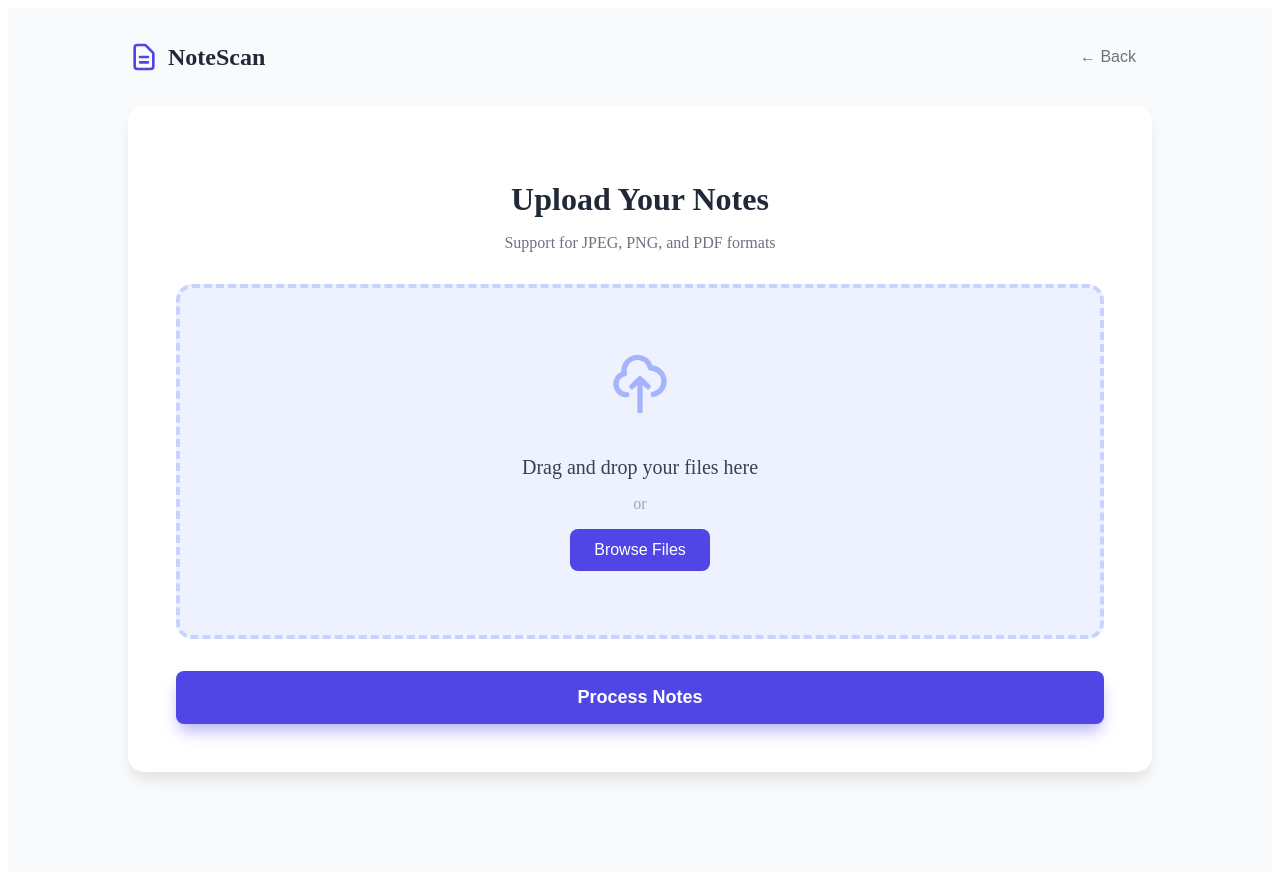
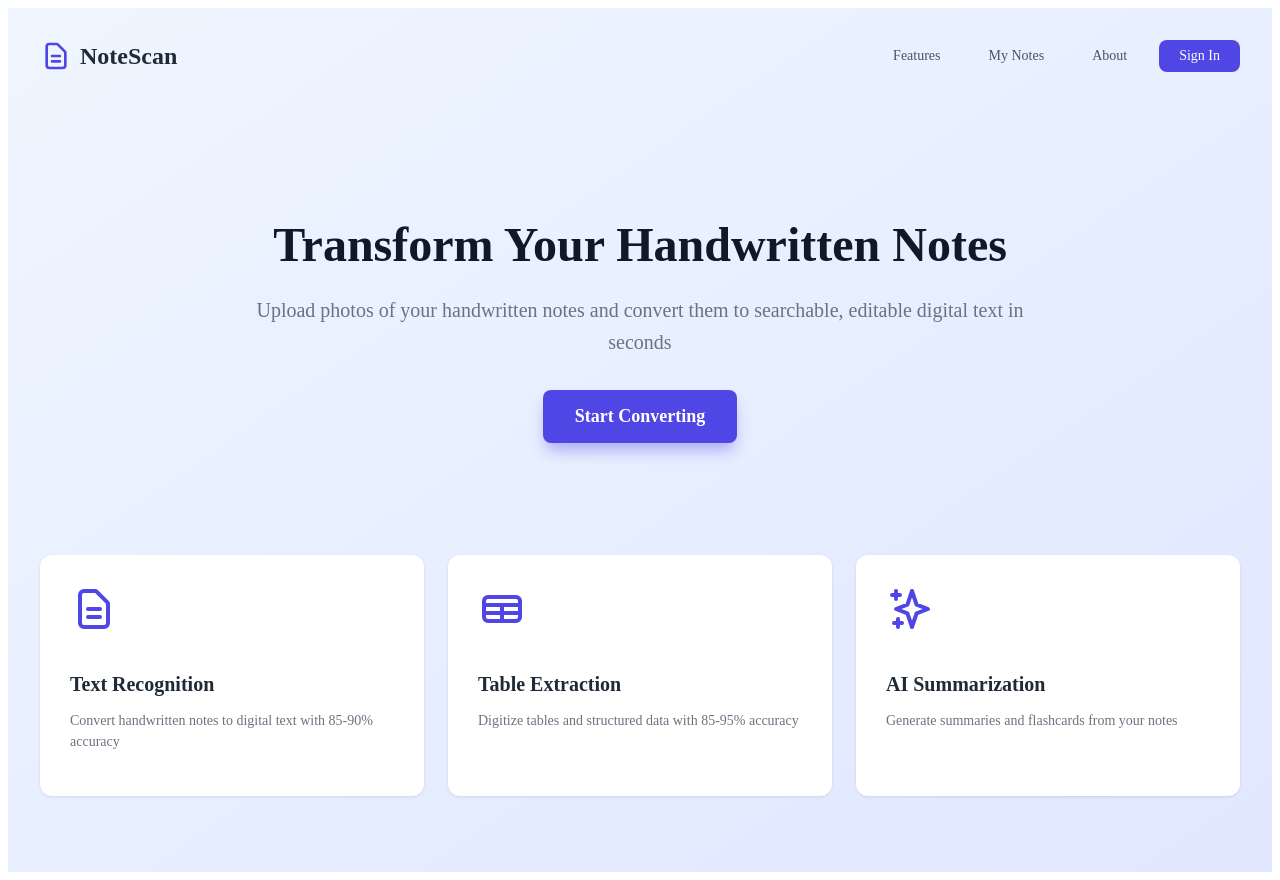
Before and after one commit to BrandonTLau/CMPE-195-Senior-Project, a React (Vite) app in the folder frontend/: page / in a window 1280 px wide. Built offline with nearby package versions, Linux system fonts and the light colour scheme.

Commit message:
added landing page

```diff
--- a/frontend/src/App.jsx
+++ b/frontend/src/App.jsx
@@ -1,10 +1,20 @@
+import { useState } from "react";
 import UploadPage from "./UploadPage";
+import LandingPage from "./LandingPage";
 
 function App() {
+  const [screen, setScreen] = useState("landing");
+
   return (
-    <div>
-      <UploadPage />
-    </div>
+    <>
+      {screen === "landing" && (
+        <LandingPage onStart={() => setScreen("upload")} />
+      )}
+
+      {screen === "upload" && (
+        <UploadPage onBack={() => setScreen("landing")} />
+      )}
+    </>
   );
 }
 
--- /dev/null
+++ b/frontend/src/LandingPage.jsx
@@ -0,0 +1,207 @@
+
+const LandingPage = ({onStart}) => {
+  const handleStartConverting = () => {
+    onStart();
+  };
+
+  return (
+    <div style={styles.container}>
+      {/* Navigation Bar */}
+      <nav style={styles.nav}>
+        <div style={styles.logo}>
+          <svg style={styles.logoIcon} fill="none" stroke="currentColor" viewBox="0 0 24 24">
+            <path strokeLinecap="round" strokeLinejoin="round" strokeWidth={2} d="M9 12h6m-6 4h6m2 5H7a2 2 0 01-2-2V5a2 2 0 012-2h5.586a1 1 0 01.707.293l5.414 5.414a1 1 0 01.293.707V19a2 2 0 01-2 2z" />
+          </svg>
+          <span style={styles.logoText}>NoteScan</span>
+        </div>
+        <div style={styles.navButtons}>
+          <button style={styles.navButton}>Features</button>
+          <button style={styles.navButton}>My Notes</button>
+          <button style={styles.navButton}>About</button>
+          <button style={styles.signInButton}>Sign In</button>
+        </div>
+      </nav>
+
+      {/* Hero Section */}
+      <div style={styles.hero}>
+        <h1 style={styles.heroTitle}>Transform Your Handwritten Notes</h1>
+        <p style={styles.heroSubtitle}>
+          Upload photos of your handwritten notes and convert them to searchable,
+          editable digital text in seconds
+        </p>
+        <button style={styles.ctaButton} onClick={handleStartConverting}>
+          Start Converting
+        </button>
+      </div>
+
+      {/* Feature Cards */}
+      <div style={styles.featuresGrid}>
+        {/* Feature Card 1 */}
+        <div style={styles.featureCard}>
+          <svg style={styles.featureIcon} fill="none" stroke="currentColor" viewBox="0 0 24 24">
+            <path strokeLinecap="round" strokeLinejoin="round" strokeWidth={2} d="M9 12h6m-6 4h6m2 5H7a2 2 0 01-2-2V5a2 2 0 012-2h5.586a1 1 0 01.707.293l5.414 5.414a1 1 0 01.293.707V19a2 2 0 01-2 2z" />
+          </svg>
+          <h3 style={styles.featureTitle}>Text Recognition</h3>
+          <p style={styles.featureDescription}>
+            Convert handwritten notes to digital text with 85-90% accuracy
+          </p>
+        </div>
+
+        {/* Feature Card 2 */}
+        <div style={styles.featureCard}>
+          <svg style={styles.featureIcon} fill="none" stroke="currentColor" viewBox="0 0 24 24">
+            <path strokeLinecap="round" strokeLinejoin="round" strokeWidth={2} d="M3 10h18M3 14h18m-9-4v8m-7 0h14a2 2 0 002-2V8a2 2 0 00-2-2H5a2 2 0 00-2 2v8a2 2 0 002 2z" />
+          </svg>
+          <h3 style={styles.featureTitle}>Table Extraction</h3>
+          <p style={styles.featureDescription}>
+            Digitize tables and structured data with 85-95% accuracy
+          </p>
+        </div>
+
+        {/* Feature Card 3 */}
+        <div style={styles.featureCard}>
+          <svg style={styles.featureIcon} fill="none" stroke="currentColor" viewBox="0 0 24 24">
+            <path strokeLinecap="round" strokeLinejoin="round" strokeWidth={2} d="M5 3v4M3 5h4M6 17v4m-2-2h4m5-16l2.286 6.857L21 12l-5.714 2.143L13 21l-2.286-6.857L5 12l5.714-2.143L13 3z" />
+          </svg>
+          <h3 style={styles.featureTitle}>AI Summarization</h3>
+          <p style={styles.featureDescription}>
+            Generate summaries and flashcards from your notes
+          </p>
+        </div>
+      </div>
+    </div>
+  );
+};
+
+// Inline styles
+const styles = {
+  container: {
+    minHeight: '100vh',
+    background: 'linear-gradient(to bottom right, #EFF6FF, #E0E7FF)',
+    padding: '2rem',
+  },
+  nav: {
+    display: 'flex',
+    justifyContent: 'space-between',
+    alignItems: 'center',
+    marginBottom: '4rem',
+    maxWidth: '1280px',
+    margin: '0 auto 4rem',
+  },
+  logo: {
+    display: 'flex',
+    alignItems: 'center',
+    gap: '0.5rem',
+  },
+  logoIcon: {
+    width: '32px',
+    height: '32px',
+    color: '#4F46E5',
+  },
+  logoText: {
+    fontSize: '1.5rem',
+    fontWeight: '700',
+    color: '#1F2937',
+  },
+  navButtons: {
+    display: 'flex',
+    gap: '1rem',
+    alignItems: 'center',
+  },
+  navButton: {
+    padding: '0.5rem 1rem',
+    border: 'none',
+    background: 'none',
+    color: '#4B5563',
+    fontSize: '0.875rem',
+    cursor: 'pointer',
+    transition: 'color 0.2s',
+    fontFamily: 'inherit',
+  },
+  signInButton: {
+    padding: '0.5rem 1.25rem',
+    backgroundColor: '#4F46E5',
+    color: 'white',
+    border: 'none',
+    borderRadius: '0.5rem',
+    fontSize: '0.875rem',
+    cursor: 'pointer',
+    fontWeight: '500',
+    transition: 'background-color 0.2s',
+    fontFamily: 'inherit',
+  },
+  hero: {
+    textAlign: 'center',
+    maxWidth: '800px',
+    margin: '0 auto 4rem',
+    padding: '3rem 0',
+  },
+  heroTitle: {
+    fontSize: '3rem',
+    fontWeight: '700',
+    color: '#111827',
+    marginBottom: '1.25rem',
+    lineHeight: '1.2',
+  },
+  heroSubtitle: {
+    fontSize: '1.25rem',
+    color: '#6B7280',
+    marginBottom: '2rem',
+    lineHeight: '1.6',
+  },
+  ctaButton: {
+    padding: '1rem 2rem',
+    backgroundColor: '#4F46E5',
+    color: 'white',
+    border: 'none',
+    borderRadius: '0.5rem',
+    fontSize: '1.125rem',
+    fontWeight: '600',
+    cursor: 'pointer',
+    boxShadow: '0 10px 15px -3px rgba(79, 70, 229, 0.4)',
+    transition: 'all 0.2s',
+    fontFamily: 'inherit',
+  },
+  featuresGrid: {
+    display: 'grid',
+    gridTemplateColumns: 'repeat(auto-fit, minmax(300px, 1fr))',
+    gap: '1.5rem',
+    maxWidth: '1280px',
+    margin: '4rem auto 0',
+  },
+  featureCard: {
+    backgroundColor: 'white',
+    padding: '1.875rem',
+    borderRadius: '0.75rem',
+    boxShadow: '0 1px 3px rgba(0, 0, 0, 0.1)',
+    transition: 'transform 0.2s, box-shadow 0.2s',
+  },
+  featureIcon: {
+    width: '48px',
+    height: '48px',
+    color: '#4F46E5',
+    marginBottom: '1rem',
+  },
+  featureTitle: {
+    fontSize: '1.25rem',
+    fontWeight: '600',
+    marginBottom: '0.5rem',
+    color: '#1F2937',
+  },
+  featureDescription: {
+    fontSize: '0.875rem',
+    color: '#6B7280',
+    lineHeight: '1.5',
+  },
+};
+
+// Add hover effects via inline event handlers (alternative approach)
+const addHoverEffect = (e, hoverStyle) => {
+  Object.assign(e.target.style, hoverStyle);
+};
+
+const removeHoverEffect = (e, originalStyle) => {
+  Object.assign(e.target.style, originalStyle);
+};
+
+export default LandingPage;
--- a/frontend/src/UploadPage.jsx
+++ b/frontend/src/UploadPage.jsx
@@ -1,7 +1,7 @@
 import React, { useState } from 'react';
 
 
-const UploadPage = () => {
+const UploadPage = ({onBack}) => {
   const [uploadedFiles, setUploadedFiles] = useState([]);
   const [dragActive, setDragActive] = useState(false);
 
@@ -66,7 +66,8 @@ const UploadPage = () => {
             </svg>
             <span style={styles.logoText}>NoteScan</span>
           </div>
-          <button style={styles.backButton}>← Back</button>
+          <button style={styles.backButton} onClick={onBack}>← Back</button>
+
         </div>
 
         {/* Upload Box */}
```
